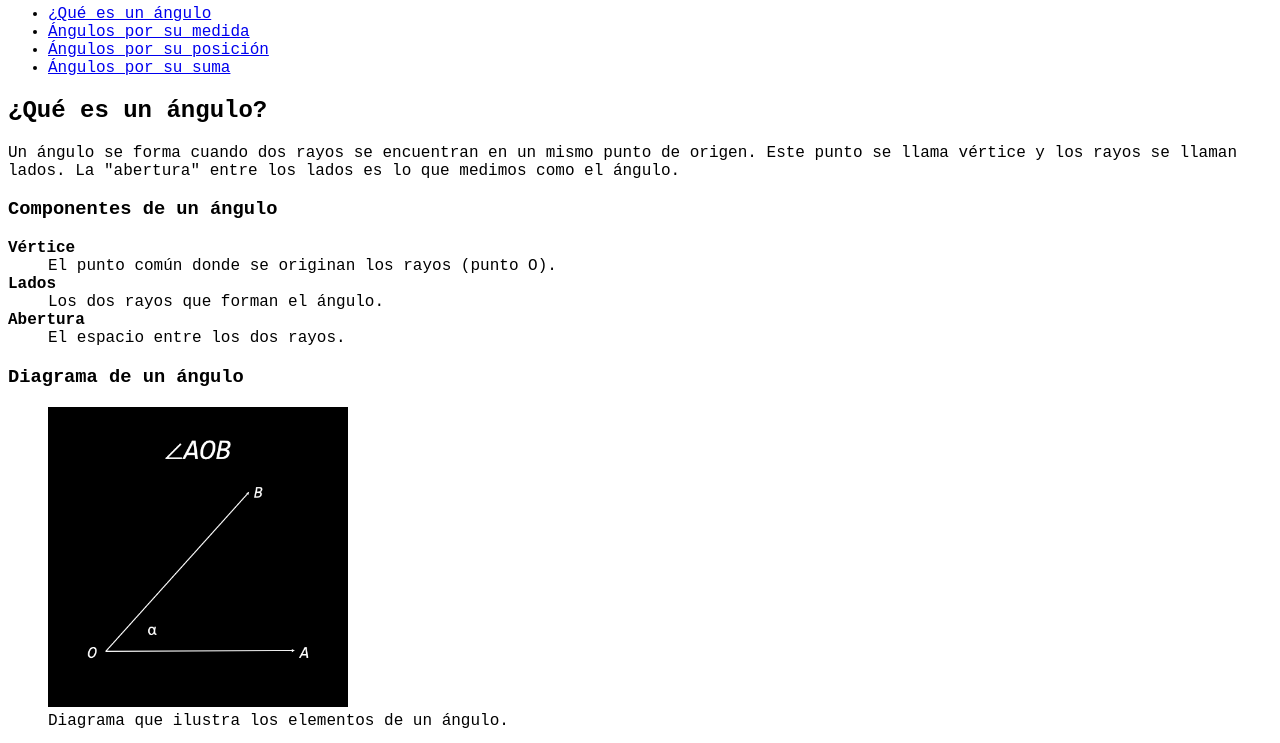
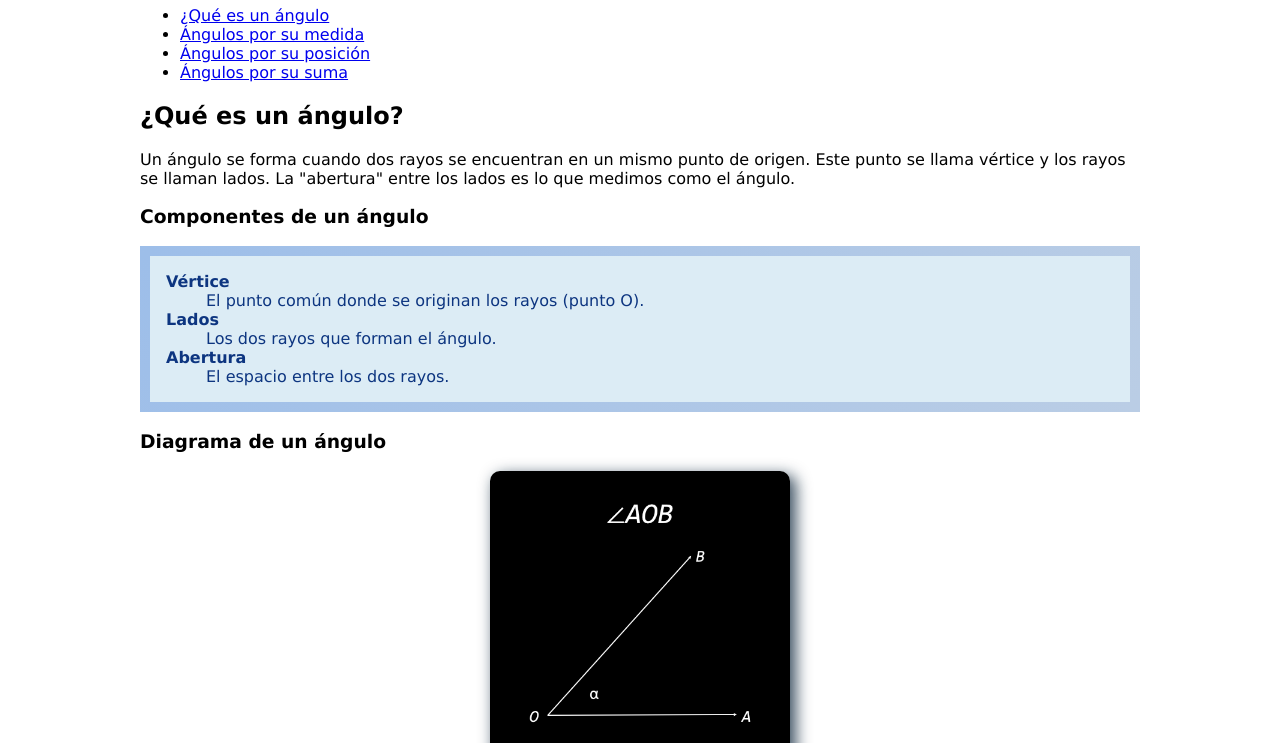
Before and after one commit to wdanisofi/wiki-geo, a plain HTML site: page index.html in a window 1280 px wide. Shown: the part 75-818 px from the top of the page. Drawn offline with Linux system fonts and the light colour scheme.

Commit message:
[FEAT] Add new css styles

```diff
--- a/css/style.css
+++ b/css/style.css
@@ -1,8 +1,41 @@
+/* * {
+  outline: 1px solid red;
+} */
+
 body {
-  font-family: 'Courier New', Courier, monospace;
+  font-family: Verdana, Geneva, Tahoma, sans-serif;
+  width: 1000px;
+  margin: 0 auto;
 }
 
-h1 {
-  color: #09f;
-  background-color: #f2f2f2;
+dl {
+  background-color: rgb(220, 236, 245);
+  padding: 1rem;
+  border-radius: 10px;
+  -webkit-border-radius: 10px;
+  -moz-border-radius: 10px;
+  -ms-border-radius: 10px;
+  -o-border-radius: 10px;
+  color: rgb(13, 53, 128);
+  border: 10px solid transparent;
+  border-image: linear-gradient(120deg, #9dbee9 0%, #bacde5 100%) 1;
 }
+
+figure {
+  text-align: center;
+}
+
+img {
+  border-radius: 10px;
+  -webkit-border-radius: 10px;
+  -moz-border-radius: 10px;
+  -ms-border-radius: 10px;
+  -o-border-radius: 10px;
+  box-shadow: 5px 5px 15px 1px rgba(6, 32, 54, 0.78);
+  -webkit-box-shadow: 5px 5px 15px 1px rgba(6, 32, 54, 0.78);
+}
+
+figcaption {
+  margin-top: 10px;
+  color: rgb(13, 53, 128);
+}
--- a/index.html
+++ b/index.html
@@ -12,12 +12,18 @@
       <h1>Ángulos Geométricos</h1>
       <nav>
         <ul>
-          <li><a href="#que-es-un-angulo">¿Qué es un ángulo</a></li>
-          <li><a href="#angulos-por-su-medida">Ángulos por su medida</a></li>
-          <li>
+          <li class="menu-item">
+            <a href="#que-es-un-angulo">¿Qué es un ángulo</a>
+          </li>
+          <li class="menu-item">
+            <a href="#angulos-por-su-medida">Ángulos por su medida</a>
+          </li>
+          <li class="menu-item">
             <a href="#angulos-por-su-posicion">Ángulos por su posición</a>
           </li>
-          <li><a href="#angulos-por-su-suma">Ángulos por su suma</a></li>
+          <li class="menu-item">
+            <a href="#angulos-por-su-suma">Ángulos por su suma</a>
+          </li>
         </ul>
       </nav>
     </header>
@@ -141,11 +147,13 @@
         <figure>
           <img
             src="./assets/img/angulos_por_su_posicion.png"
+            loading="lazy"
             alt="Diagrama que muestra la clasificación de los ángulos por su posición"
           />
           <figcaption>Clasificación de los ángulos por su posición</figcaption>
         </figure>
       </section>
+
       <section aria-labelledby="angulos-por-su-suma">
         <h2 id="angulos-por-su-suma">Por su suma</h2>
         <h3>Ángulos complementarios</h3>
```
